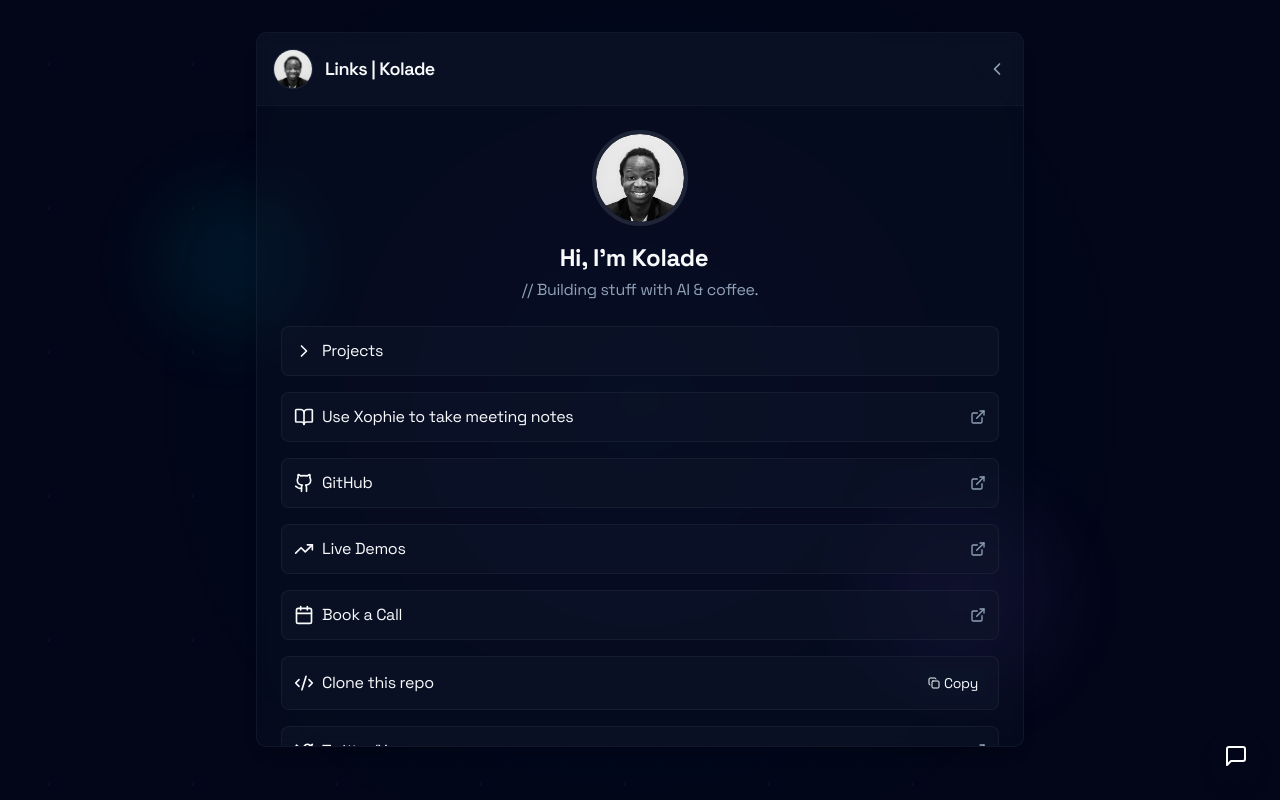
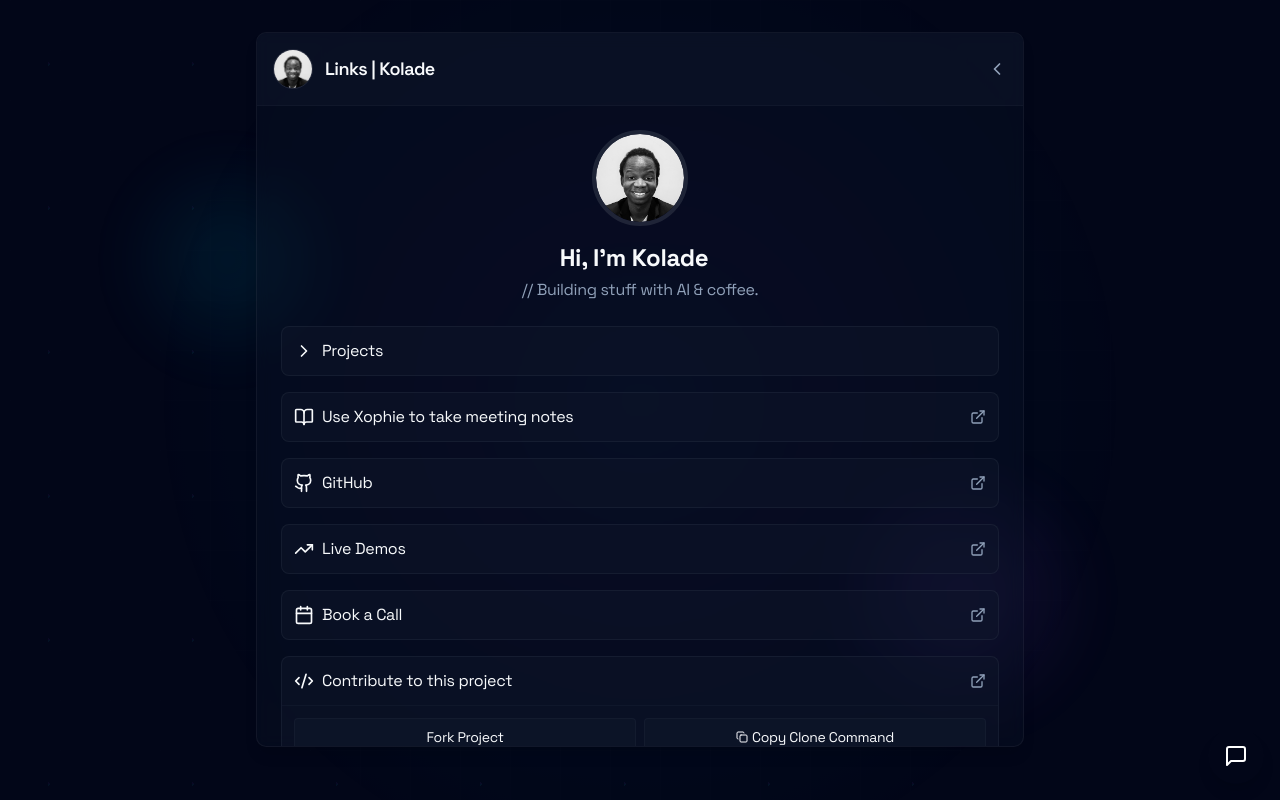
Before and after one commit to Bobarinn/Portfolio-Koladev, a Next.js app: page /links in a window 1280 px wide. Built offline with nearby package versions, Linux system fonts and the light colour scheme.

Commit message:
Update links page with better project collaboration options

```diff
--- a/src/app/links/page.tsx
+++ b/src/app/links/page.tsx
@@ -20,6 +20,7 @@
 import { profile } from '@/data/profile';
 import { projects } from '@/data/projects';
 import { GlowingButton } from '@/components/common/GlowingButton';
+import { toast } from 'sonner';
 
 export default function LinksPage() {
   const [mounted, setMounted] = useState(false);
@@ -289,22 +290,45 @@
                 <ExternalLinkIcon className="h-4 w-4 ml-auto text-muted-foreground" />
               </Link>
 
-              <div
-                className="flex items-center p-3 rounded-md border border-border/50 bg-card/50 hover:bg-card/70 transition-colors"
+              <div className="border border-border/50 rounded-md bg-card/50 overflow-hidden">
+                <Link
+                  href="https://github.com/Bobarinn/Portfolio-Koladev"
+                  target="_blank"
+                  rel="noopener noreferrer"
+                  className="flex items-center p-3 hover:bg-card/70 transition-colors border-b border-border/30"
                 >
                   <span className="text-glow-cyan mr-2">
                     <Code2Icon className="h-5 w-5" />
                   </span>
-                <span>Clone this repo</span>
+                  <span>Contribute to this project</span>
+                  <ExternalLinkIcon className="h-4 w-4 ml-auto text-muted-foreground" />
+                </Link>
+
+                <div className="p-3 space-y-2">
+                  <div className="flex gap-2">
+                    <Link
+                      href="https://github.com/Bobarinn/Portfolio-Koladev/fork"
+                      target="_blank"
+                      rel="noopener noreferrer"
+                      className="flex-1 text-center text-sm bg-card/70 hover:bg-card/90 px-3 py-2 rounded border border-border/30 transition-colors"
+                    >
+                      Fork Project
+                    </Link>
                     <button
                       onClick={() => {
                         navigator.clipboard.writeText('git clone https://github.com/Bobarinn/Portfolio-Koladev.git');
+                        toast?.success?.("Clone command copied to clipboard!");
                       }}
-                  className="ml-auto flex items-center gap-1 text-sm bg-card/30 px-2 py-1 rounded hover:bg-card/50 transition-colors"
+                      className="flex-1 flex items-center justify-center gap-1 text-sm bg-card/70 hover:bg-card/90 px-3 py-2 rounded border border-border/30 transition-colors"
                     >
                       <CopyIcon className="h-3 w-3" />
-                  Copy
+                      Copy Clone Command
                     </button>
+                  </div>
+                  <p className="text-xs text-muted-foreground mt-1">
+                    Your contributions are welcome! Pull requests appreciated.
+                  </p>
+                </div>
               </div>
 
               <Link
```
Lines whose indentation alone changed are shown as unchanged.
